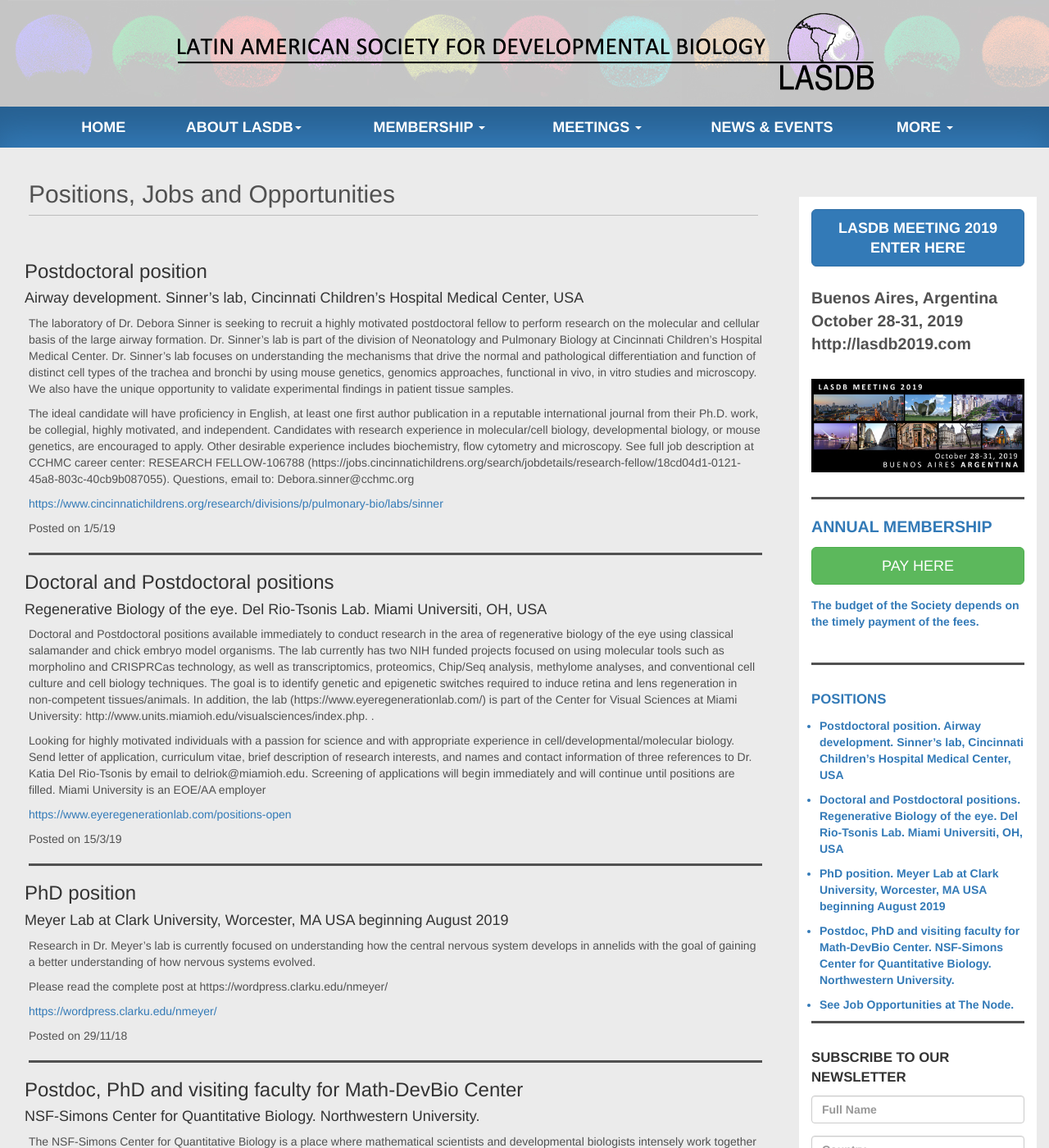
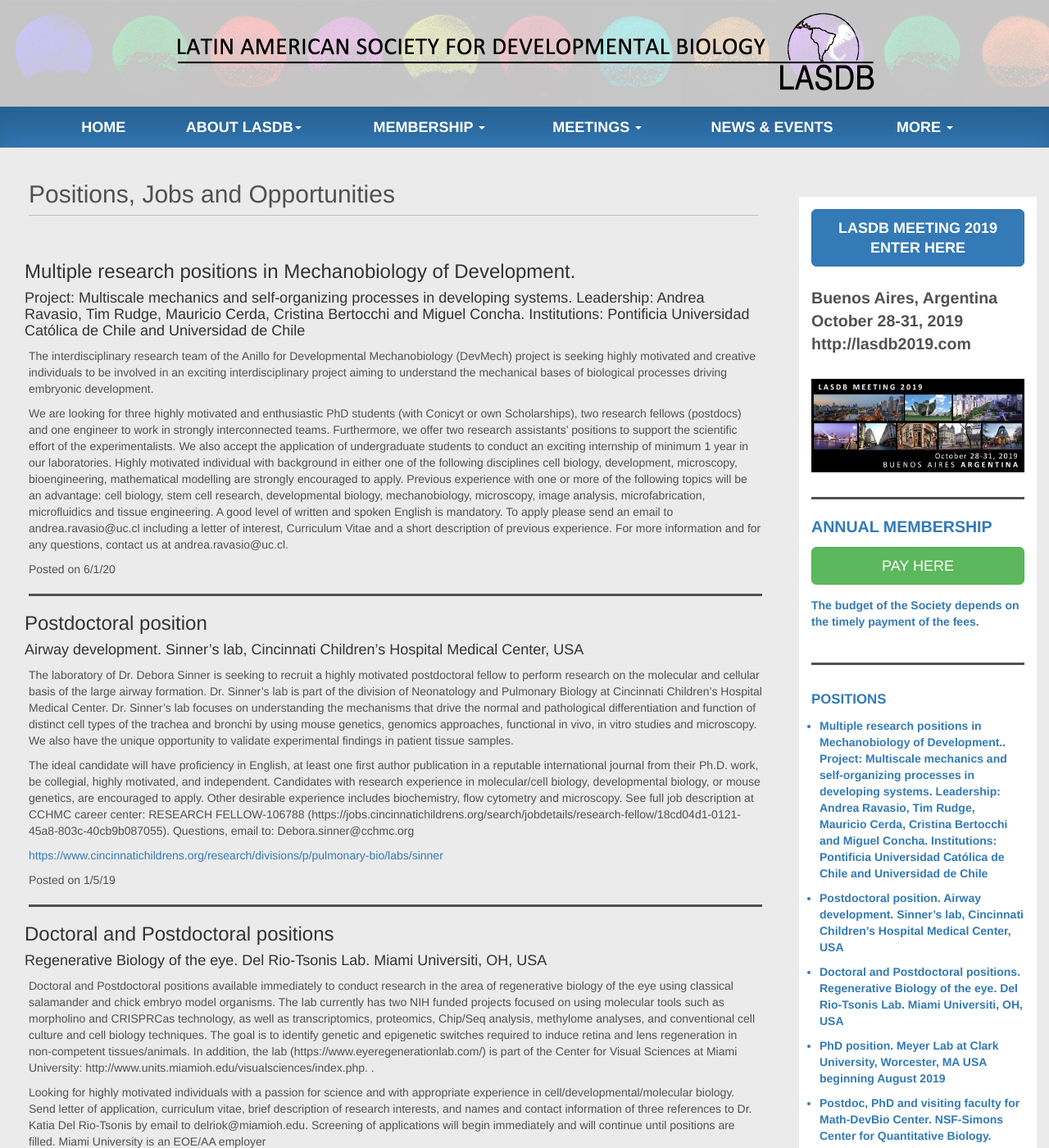
Before and after one commit to lasdb/lasdb.github.io, a Jekyll site: the page built from _posts/2000-01-01-jobs.markdown, in a window 1280 px wide and 1400 px high. Shown: the whole window at 82% size. Built offline with Jekyll 4.4.1, drawn with Linux system fonts in a browser that asks for light colours; nearby versions of some CDN libraries.

Commit message:
Update 2000-01-01-jobs.markdown

```diff
--- a/_posts/2000-01-01-jobs.markdown
+++ b/_posts/2000-01-01-jobs.markdown
@@ -5,6 +5,25 @@
 categories: jobs
 permalink: /pages/jobs.html
 jobs:
+
+  - title: 'Multiple research positions in Mechanobiology of Development.'
+    date: '6/1/20'
+    subtitle: 'Project: Multiscale mechanics and self-organizing processes in developing systems. Leadership: Andrea Ravasio, Tim Rudge, Mauricio Cerda, Cristina Bertocchi and Miguel Concha. Institutions: Pontificia Universidad Católica de Chile and Universidad de Chile'
+    body: 'The interdisciplinary research team of the Anillo for Developmental Mechanobiology (DevMech) project
+is seeking highly motivated and creative individuals to be involved in an exciting interdisciplinary project
+aiming to understand the mechanical bases of biological processes driving embryonic development.'
+    par2: 'We are looking for three highly motivated and enthusiastic PhD students (with Conicyt or own
+Scholarships), two research fellows (postdocs) and one engineer to work in strongly interconnected
+teams. Furthermore, we offer two research assistants’ positions to support the scientific effort of the
+experimentalists. We also accept the application of undergraduate students to conduct an exciting
+internship of minimum 1 year in our laboratories. Highly motivated individual with background in either
+one of the following disciplines cell biology, development, microscopy, bioengineering, mathematical
+modelling are strongly encouraged to apply. Previous experience with one or more of the following topics
+will be an advantage: cell biology, stem cell research, developmental biology, mechanobiology,
+microscopy, image analysis, microfabrication, microfluidics and tissue engineering. A good level of written
+and spoken English is mandatory. To apply please send an email to andrea.ravasio@uc.cl including a letter of interest, Curriculum Vitae and a short description of previous experience. For more information and for
+any questions, contact us at andrea.ravasio@uc.cl.'
+    URL: ''
 
   - title: 'Postdoctoral position'
     date: '1/5/19'
```
